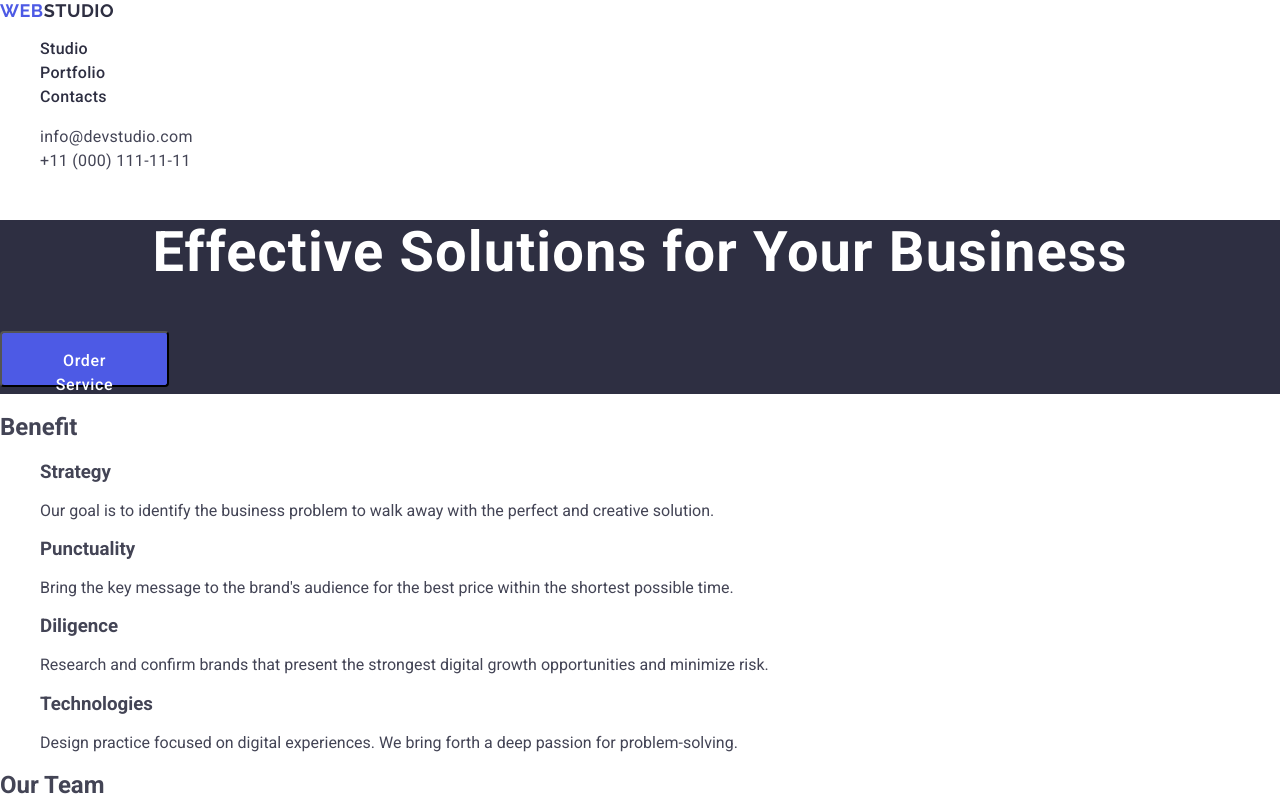
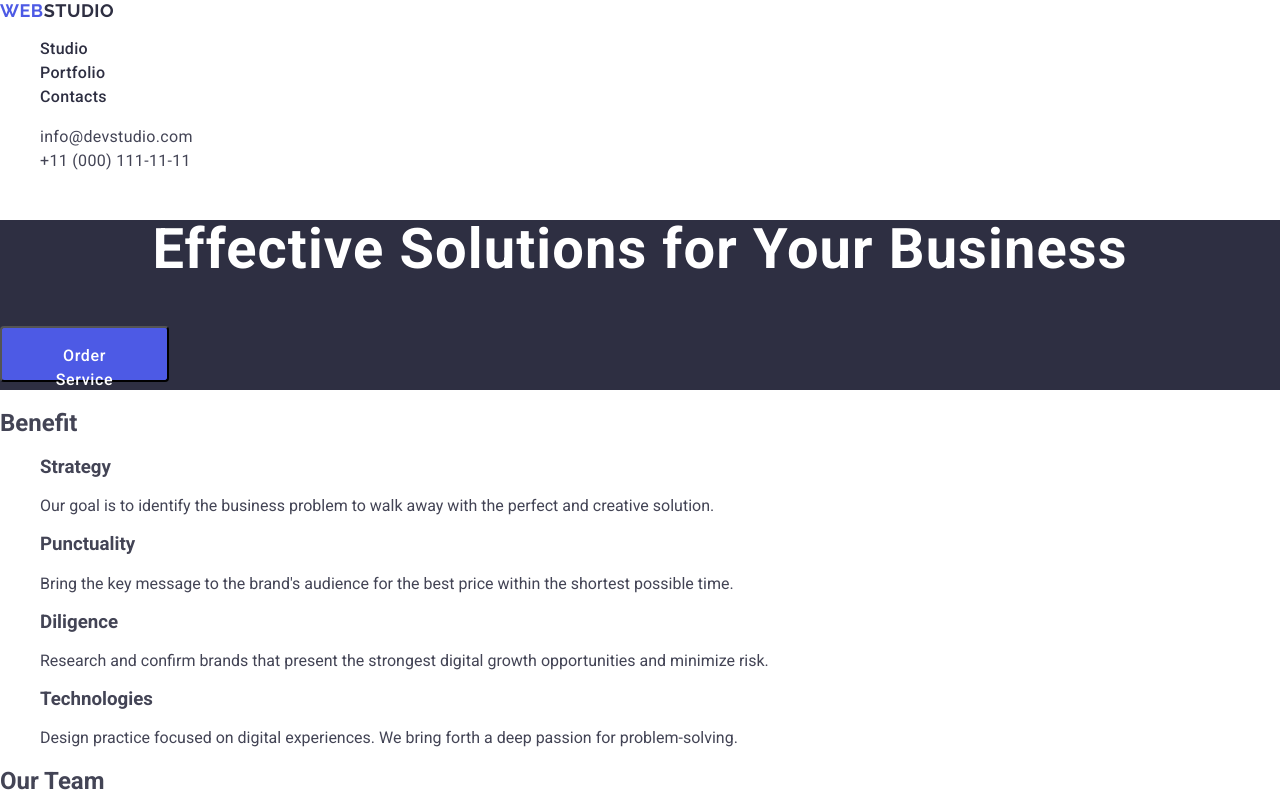
Before and after one commit to Devid-Hainal/goit-markup-hw-02, a plain HTML site: page index.html in a window 1280 px wide. Shown: the top 803 px of the page. Drawn offline with nearby package versions, Linux system fonts and the light colour scheme.

Commit message:
styles main

```diff
--- a/css/styles.css
+++ b/css/styles.css
@@ -58,7 +58,7 @@ a {
 .main-title {
   font-weight: 700;
   font-size: 56px;
-  line-height: 1.07ss;
+  line-height: 1.07;
   letter-spacing: 0.02em;
   text-align: center;
   color: #fff;
@@ -70,15 +70,18 @@ a {
   width: 169px;
   height: 56px;
   background-color: #4d5ae5;
+  line-height: 1.5;
+  letter-spacing: 0.04em;
 }
 .button-part {
   font-weight: 500;
   font-size: 16px;
   line-height: 1.5;
   letter-spacing: 0.04em;
-  color: #fff;
+  color: #ffffff;
 }
 .button:hover,
 .button:focus {
   background-color: #404bbf;
+  cursor: pointer
 }
```
